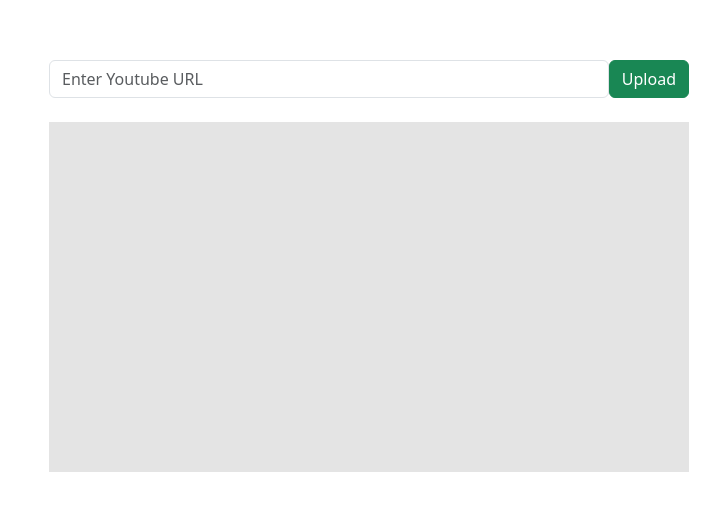
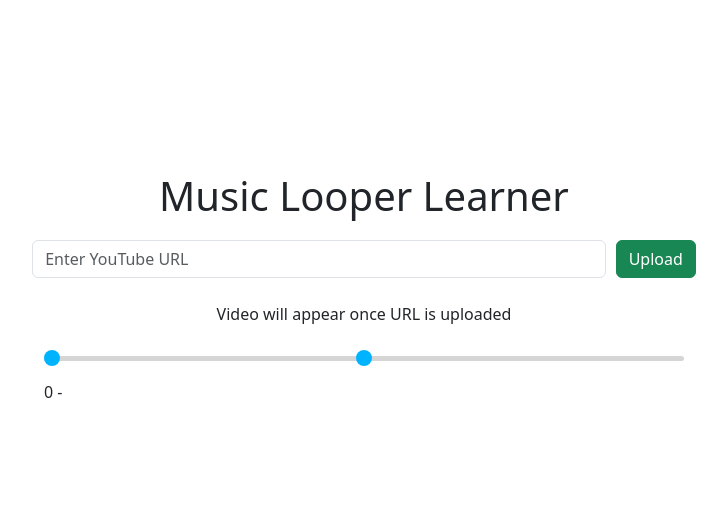
Before and after one commit to DanNguyen0117/music-looper-learner, a React (Vite) app: page / in a window 1280 px wide. Shown: the part 134-644 px from the top of the page, without its empty margins (271-998 px from the left). Built offline with nearby package versions, Linux system fonts and the light colour scheme.

Commit message:
new video.tsx, made loop slider, stared api tracking for video times to sliders

```diff
--- a/package.json
+++ b/package.json
@@ -13,7 +13,8 @@
     "bootstrap": "^5.3.2",
     "react": "^18.2.0",
     "react-dom": "^18.2.0",
-    "react-player": "^2.14.1"
+    "react-player": "^2.14.1",
+    "react-youtube": "^10.1.0"
   },
   "devDependencies": {
     "@types/react": "^18.2.43",
--- a/src/App.css
+++ b/src/App.css
@@ -3,52 +3,6 @@
   padding: 0;
 }
 
-.wrapper {
-  width: 100%;
-  height: 100vh;
+.container {
   display: flex;
-  flex-direction: column;
-  justify-content: center;
-  align-items: center;
 }
-
-.wrapper .form {
-  width: 50%;
-  display: flex;
-  justify-content: flex-start;
-  align-items: flex-start;
-}
-
-.wrapper .youtube-box {
-  width: 50%;
-  height: 350px;
-  background-color: #e4e4e4;
-}
-
-@media(max-width: 768px) {
-  .wrapper .form, .wrapper .youtube-box {
-    width: 100%;
-  }
-}
-
-.wrapper .youtube-box .video {
-  width: 100%;
-  height: 100%;
-  min-height: 100%;
-  max-height: 100%;
-  min-width: 100%;
-  max-width: 100%;
-}
-
-.error-msg {
-  width: 50%;
-  font-size: 14px;
-  font-weight: 600;
-  color: red;
-}
-
-@media(max-width: 768px) {
-  .error-msg {
-    width: 100%;
-  }
-}
--- a/src/App.tsx
+++ b/src/App.tsx
@@ -1,48 +1,55 @@
 import React, {useState} from 'react'
-import ReactPlayer from 'react-player/youtube'
+import YouTube, {YouTubeProps} from 'react-youtube'
+import Video from './Video'
+
 import './App.css'
 
 function App() {
 
-  const [youtubeVideo, setYoutubeVideo] = useState('')
-  const [youtubeURL, setYoutubeURL] = useState('')
-  const [errorInvalidURLMsg, setErrorInvalidURLMsg] = useState('')
-
-  const handleYoutubeChange = (e: React.ChangeEvent<HTMLInputElement>) => {
-    setYoutubeVideo(e.target.value)
-  }
-
-  const handleYoutubeSubmit = (e: React.FormEvent<HTMLFormElement>) => {
-    e.preventDefault()
-    const youtubeRegex = /(?:https?:\/\/)?(?:www\.)?youtu\.?be(?:\.com)?\/?.*(?:watch|embed)?(?:.*v=|v\/|\/)([\w\-_]+)\&?/
-    if (youtubeRegex.test(youtubeVideo)) {
-      setYoutubeURL(youtubeVideo)
-      setErrorInvalidURLMsg('')
-    } else {
-      setErrorInvalidURLMsg('Invalid Youtube URL')
-    }
-  }
-  return (
-    <div className='wrapper'>
-      <form className='form-group form' onSubmit={handleYoutubeSubmit}>
-        <input
-          type='text'
-          className='form-control'
-          placeholder='Enter Youtube URL'
-          onChange={handleYoutubeChange}
-          required
-        />
-        <button type='submit' className='btn btn-success btn-md'>
-          Upload
-        </button>
-      </form>
-      {errorInvalidURLMsg && <div className='error-msg'>{errorInvalidURLMsg}</div>}
-      <br></br>
-      <div className='youtube-box'>
-        <ReactPlayer url={youtubeURL} className='video' controls/>
-      </div>
+  return(
+    <div className='container'>
+      <Video />
     </div>
   )
+  // const [youtubeVideo, setYoutubeVideo] = useState('')
+  // const [youtubeURL, setYoutubeURL] = useState('')
+  // const [errorInvalidURLMsg, setErrorInvalidURLMsg] = useState('')
+
+  // const handleYoutubeChange = (e: React.ChangeEvent<HTMLInputElement>) => {
+  //   setYoutubeVideo(e.target.value)
+  // }
+
+  // const handleYoutubeSubmit = (e: React.FormEvent<HTMLFormElement>) => {
+  //   e.preventDefault()
+  //   const youtubeRegex = /(?:https?:\/\/)?(?:www\.)?youtu\.?be(?:\.com)?\/?.*(?:watch|embed)?(?:.*v=|v\/|\/)([\w\-_]+)\&?/
+  //   if (youtubeRegex.test(youtubeVideo)) {
+  //     setYoutubeURL(youtubeVideo)
+  //     setErrorInvalidURLMsg('')
+  //   } else {
+  //     setErrorInvalidURLMsg('Invalid Youtube URL')
+  //   }
+  // }
+  // return (
+  //   <div className='wrapper'>
+  //     <form className='form-group form' onSubmit={handleYoutubeSubmit}>
+  //       <input
+  //         type='text'
+  //         className='form-control'
+  //         placeholder='Enter Youtube URL'
+  //         onChange={handleYoutubeChange}
+  //         required
+  //       />
+  //       <button type='submit' className='btn btn-success btn-md'>
+  //         Upload
+  //       </button>
+  //     </form>
+  //     {errorInvalidURLMsg && <div className='error-msg'>{errorInvalidURLMsg}</div>}
+  //     <br></br>
+  //     <div className='youtube-box'>
+  //       <ReactPlayer url={youtubeURL} className='video' controls/>
+  //     </div>
+  //   </div>
+  // )
 }
 
 export default App
--- /dev/null
+++ b/src/Video.css
@@ -0,0 +1,93 @@
+* {
+  margin: 0;
+  padding: 0;
+}
+
+.wrapper {
+  width: 100%;
+  height: 100vh;
+  display: flex;
+  flex-direction: column;
+  justify-content: center;
+  align-items: center;
+  margin-right: 10px;
+}
+
+.wrapper .form {
+  width: 60%;
+  display: flex;
+  justify-content: flex-start;
+  align-items: flex-start;
+}
+
+
+.wrapper .youtube-box {
+  width: 50%;
+  height: 350px;
+  background-color: #e4e4e4;
+}
+
+@media(max-width: 768px) {
+  .wrapper .form, .wrapper .youtube-box .error-msg{
+    width: 100%;
+  }
+}
+
+.error-msg {
+  width: 50%;
+  font-size: 14px;
+  font-weight: 600;
+  color: red;
+}
+
+.loop-slider-container {
+  position: relative;
+  width: 640px;
+  height: 5px;
+  margin-top: 30px;
+}
+
+.slide-track {
+  width: 100%;
+  height: 5px;
+  background-color: #d5d5d5;
+  position: absolute;
+  margin: auto;
+  top: 0;
+  bottom: 0;
+  border-radius: 5px;
+}
+
+input[type="range"] {
+  appearance: none;
+  width: 100%;
+  outline: none;
+  position: absolute;
+  background-color: transparent;
+  top: 0;
+  bottom: 0;
+  pointer-events: none;
+}
+
+input[type="range"]::-webkit-slider-runnable-track {
+  width: 5px;
+}
+
+input[type="range"]::-webkit-slider-thumb {
+  appearance: none;
+  height: 1em;
+  width: 1em;
+  background-color: rgb(0, 179, 255);
+  cursor: pointer;
+  border-radius: 10px;
+  pointer-events: auto;
+  transition: background-color .5 ease-out 0;
+}
+
+input[type="range"]:hover::-webkit-slider-thumb {
+  background-color: rgb(0, 119, 255);
+}
+
+input[type="range"]:active::-webkit-slider-thumb {
+  background-color: rgb(0, 119, 255);
+}
--- /dev/null
+++ b/src/Video.tsx
@@ -0,0 +1,86 @@
+import {useState} from 'react'
+import Youtube, {YouTubeProps} from 'react-youtube'
+import './Video.css'
+
+export default function Video() {
+    const [videoURL, setVideoURL] = useState('')
+    const [errorMessage, setErrorMessage] = useState('')
+    const [videoCode, setVideoCode] = useState('')
+    const [startTime, setStartTime] = useState('0')
+    const [endTime, setEndTime] = useState('')
+
+    const handleVideoTimes = (e) => {
+        const duration = e.target.getDuration()
+    }
+    const handleURLChange = (e: React.ChangeEvent<HTMLInputElement>) => {
+        setVideoURL(e.target.value)
+        setErrorMessage('')
+    }
+
+    const handleYoutubeSubmit = (e: React.FormEvent<HTMLFormElement>) => {
+        e.preventDefault()
+        const youtubeRegex = /(?:https?:\/\/)?(?:www\.)?youtu\.?be(?:\.com)?\/?.*(?:watch|embed)?(?:.*v=|v\/|\/)([\w\-_]+)\&?/
+        if (youtubeRegex.test(videoURL)) {
+            let code = videoURL.split("v=")[1].split("&")[0];
+            setVideoCode(code)
+            setErrorMessage('')
+        } else {
+            setErrorMessage('Invalid Youtube URL')
+        }
+    }
+
+    const onPlayerReady: YouTubeProps['onReady'] = (e) => {
+        // access to player in all event handlers via event.target
+        e.target.pauseVideo()
+        const duration = e.target.getDuration()
+        setStartTime('0')
+        setEndTime(duration.toString())
+    }
+
+    const opts: YouTubeProps['opts'] = {
+        height: '390',
+        width: '640',
+        playerVars: {
+            // https://developers.google.com/youtube/player_parameters
+            autoplay: 0,
+        },
+    };
+
+    return(
+        <div className='wrapper'>
+            <h1 className='form-group title' style={{marginBottom: '20px'}}>Music Looper Learner</h1>
+            <form className='form-group form' onSubmit={handleYoutubeSubmit}>
+                <input
+                    className='form-control'
+                    type='text'
+                    style={{marginRight: '10px'}}
+                    value={videoURL}
+                    placeholder='Enter YouTube URL'
+                    onChange={e => handleURLChange(e)}
+                />
+                <button type='submit' className='btn btn-success btn-md'>
+                    Upload
+                </button>
+            </form>
+            {errorMessage && <div className='error-msg'>{errorMessage}</div>}
+            <br></br>
+            <div>
+                {videoCode ? <Youtube
+                                style={{marginBottom: '10px'}}
+                                videoId={videoCode}
+                                opts={opts}
+                                onReady={onPlayerReady}
+                                onStateChange={handleVideoTimes}
+                                />
+                           : <div>Video will appear once URL is uploaded</div>}
+            </div>
+            <div className='loop-slider-container'>
+                <div className='slide-track'></div>
+                <input type='range' min={startTime} max={endTime} defaultValue={startTime} />
+                <input type='range' min={startTime} max={endTime} defaultValue={endTime}   />
+                <br></br>
+                <div>{startTime} - {endTime}</div>
+            </div>
+        </div>
+    )
+}
--- a/src/index.css
+++ b/src/index.css
@@ -1,3 +1,8 @@
+* {
+  margin: 0;
+  padding: 0;
+}
+
 :root {
   font-family: Inter, system-ui, Avenir, Helvetica, Arial, sans-serif;
   line-height: 1.5;
@@ -13,7 +18,7 @@
   -moz-osx-font-smoothing: grayscale;
 }
 
-button {
+/* button {
   border-radius: 8px;
   border: 1px solid transparent;
   padding: 0.6em 1.2em;
@@ -30,9 +35,9 @@ button:hover {
 button:focus,
 button:focus-visible {
   outline: 4px auto -webkit-focus-ring-color;
-}
+} */
 
-@media (prefers-color-scheme: light) {
+/* @media (prefers-color-scheme: light) {
   :root {
     color: #213547;
     background-color: #ffffff;
@@ -44,3 +49,4 @@ button:focus-visible {
     background-color: #f9f9f9;
   }
 }
+*/
```
Also changed, not shown: 1 other file (tests, documents, lock files or other folders).
